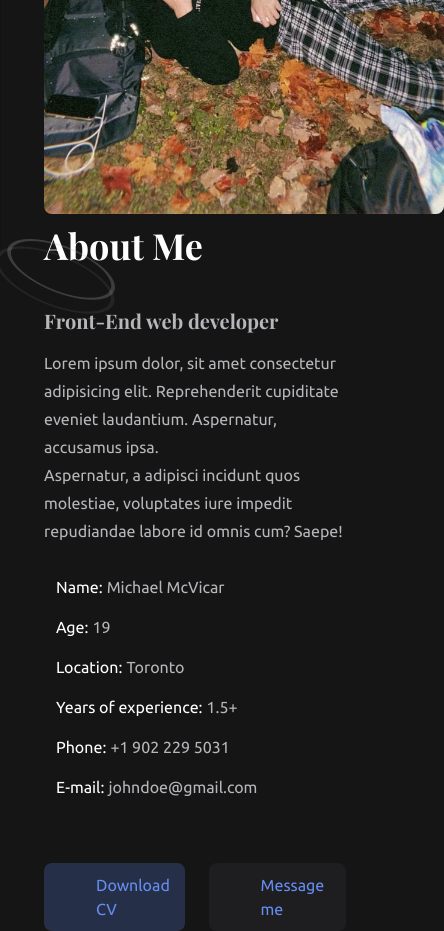
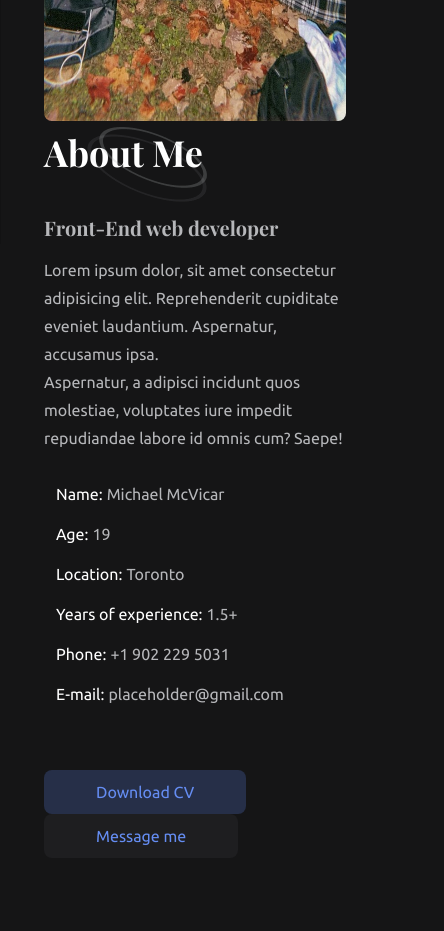
Before and after one commit to mxmcv/Portfolio-Website, a plain HTML site: page index.html in a window 390 px wide. Shown: the part 600-1531 px from the top of the page, 444 px wide, since content can reach past the window. After the commit the page ends 1458 px from the top, so only its background shows below. Drawn offline with nearby package versions, Linux system fonts and the light colour scheme; a web font is replaced by a local one.

Commit message:
about me hero responsive

```diff
--- a/assets/scss/_about.scss
+++ b/assets/scss/_about.scss
@@ -2,9 +2,10 @@
   .hero {
     .image {
       img {
+        max-width: 100%;
         border-radius: 8px;
-        width: 400px;
-        height: 700px;
+        width: auto;
+        height: 657px;
         transition: all 0.3s;
 
         &:hover {
@@ -39,7 +40,8 @@
         }
       }
       .buttons {
-        display: flex;
+        display: inline-flex;
+        flex-wrap: wrap;
         a:first-child {
           margin-right: 24px;
         }
--- a/assets/scss/_responsive.scss
+++ b/assets/scss/_responsive.scss
@@ -1,11 +1,10 @@
+@media (min-width: 1400px) {
+  .container {
+    max-width: 1200px;
+  }
+}
+
 @media (max-width: 991px) {
-  main {
-    > section {
-      padding-right: 32px;
-      padding-left: 32px;
-    }
-  }
-
   #home {
     .image {
       justify-content: flex-start;
@@ -63,7 +62,11 @@
 
   main {
     padding-left: 0;
-    padding-top: 50px;
+
+    > section header.has-bg img {
+      left: 20px;
+      top: -4px;
+    }
   }
 
   #home {
@@ -81,4 +84,19 @@
       }
     }
   }
+
+  #about_me {
+    .hero .nfo .buttons {
+      flex-direction: column;
+
+      a {
+        width: 100%;
+        text-align: center;
+
+        &:first-child {
+          margin-bottom: 24px;
+        }
+      }
+    }
+  }
 }
--- a/assets/scss/_structure.scss
+++ b/assets/scss/_structure.scss
@@ -3,8 +3,8 @@ main {
 
   > section {
     display: none;
-    padding-right: 114px;
-    padding-left: 114px;
+    padding-right: 32px;
+    padding-left: 32px;
 
     &:not(#home) {
       padding-top: 64px;
--- a/index.html
+++ b/index.html
@@ -118,10 +118,10 @@
       <section id="about_me" class="active">
         <div class="container">
           <div class="row hero">
-            <div class="col-lg-6 image">
+            <div class="col-xl-6 col-lg-4 image">
               <img src="assets/images/about.jpeg" alt="person about" />
             </div>
-            <div class="col-lg-6 info">
+            <div class="col-xxl-6 col-lg-8 info">
               <header class="has-bg">
                 <img src="assets/images/h1-bg.png" alt="h1 bg" />
                 <h1>About Me</h1>
@@ -162,7 +162,7 @@
                       </div>
                       <div class="item">
                         <span class="title">E-mail:</span>
-                        <span class="value">johndoe@gmail.com</span>
+                        <span class="value">placeholder@gmail.com</span>
                       </div>
                     </div>
                   </div>
@@ -171,11 +171,13 @@
               <div class="buttons">
                 <a
                   href="assets/files/Michael McVicar 1A Resume-3 (2).pdf"
-                  class="btn-custom-blue"
+                  class="btn-custom-blue mg-3 mb-sm-0"
                   download
                   >Download CV</a
                 >
-                <a href="#contact-me" class="btn-custom-dark">Message me</a>
+                <a href="#contact-me" class="btn-custom-dark mg-3 mb-sm-0"
+                  >Message me</a
+                >
               </div>
             </div>
           </div>
```
Also changed, not shown: assets/css/main.css, 1 other file.
